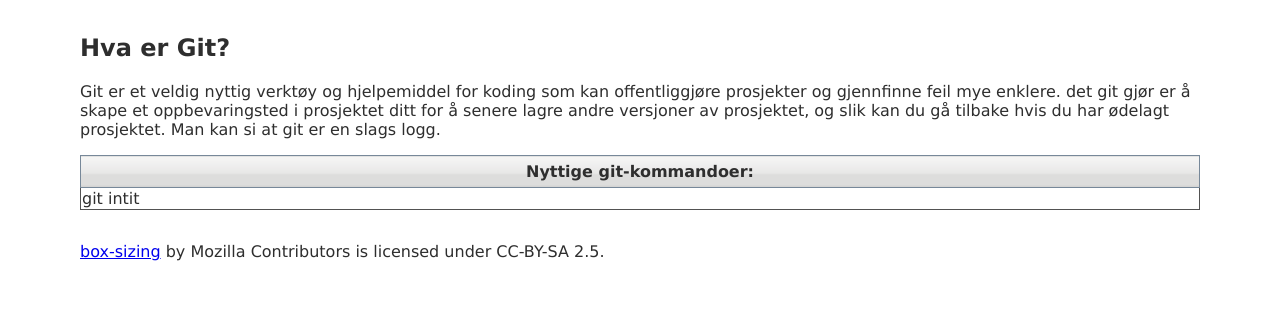
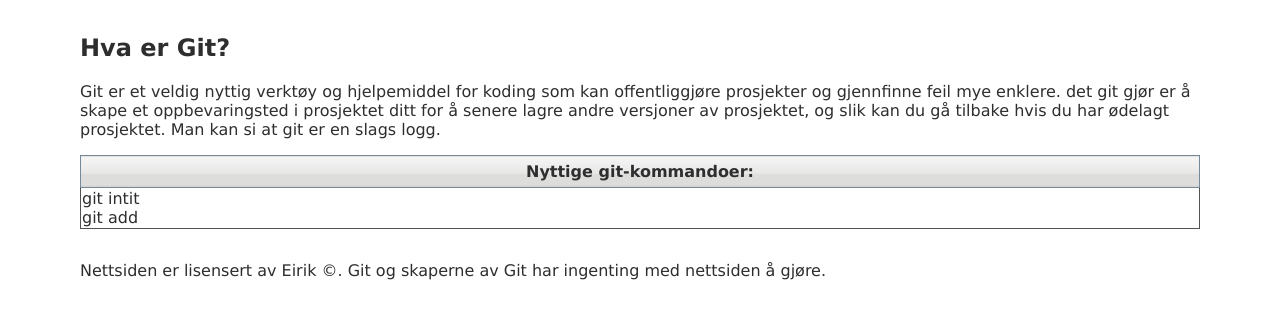
Before and after one commit to Elev32/GitPage, a plain HTML site: page index.html in a window 1280 px wide. Shown: the part 93-412 px from the top of the page. Drawn offline with Linux system fonts and the light colour scheme.

Commit message:
Forandring på index og logg

```diff
--- a/index.html
+++ b/index.html
@@ -31,9 +31,10 @@
               <th id="ta">Nyttige git-kommandoer:</th>
             <tr>
               <td>git intit
+                <div>git add</div>
               </td>
             </table>
       </main>
-      <footer><a href="https://developer.mozilla.org/en-US/docs/Web/CSS/box-sizing" target="blank">box-sizing</a> by Mozilla Contributors is licensed under CC-BY-SA 2.5.</footer>
+      <footer>Nettsiden er lisensert av Eirik ©. Git og skaperne av Git har ingenting med nettsiden å gjøre.</footer>
 </body>
 </html>
```
Also changed, not shown: logg.html (+2 -2 lines).
